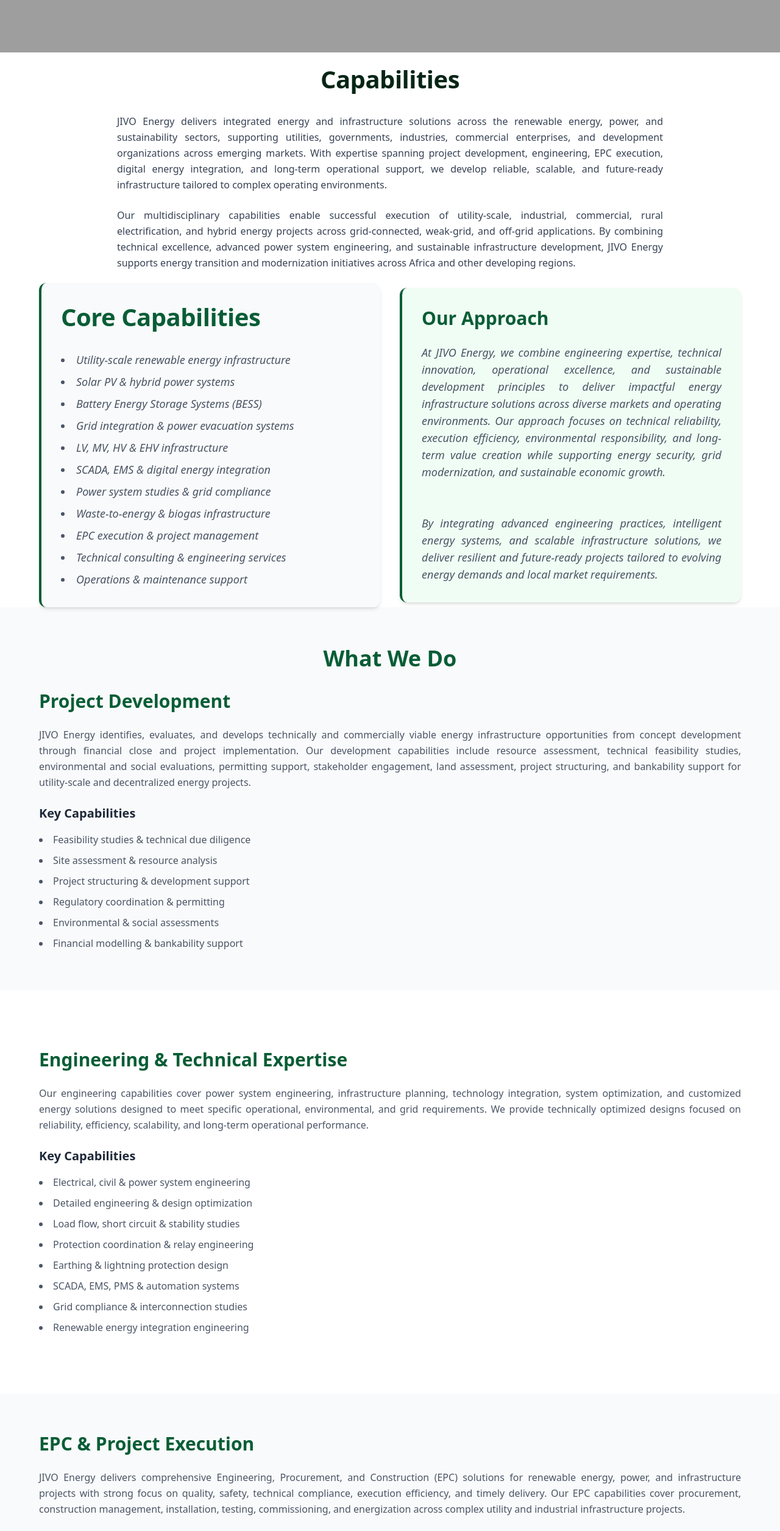
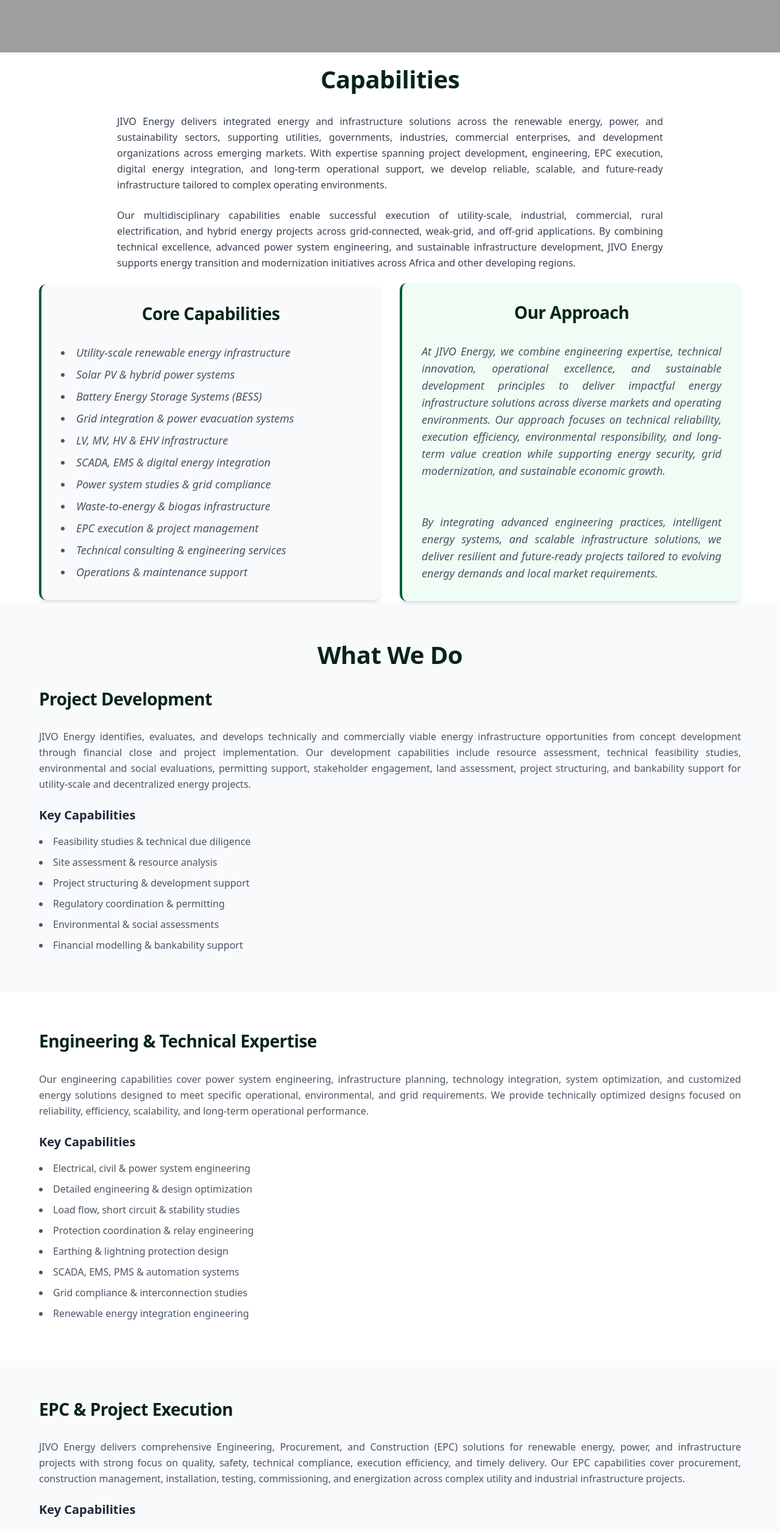
Before and after one commit to nchugh06/jivoenergy-main, a Next.js app: page /capabilities in a window 1280 px wide. Shown: the part 234-2745 px from the top of the page at 61% size. Built offline with nearby package versions, Linux system fonts and the light colour scheme; grey boxes are pictures that could not be loaded.

Commit message:
Files updated

```diff
--- a/src/app/capabilities/page.tsx
+++ b/src/app/capabilities/page.tsx
@@ -56,10 +56,9 @@
       {/* Initiative Section */}
       <section>
         <div className="container mx-auto px-4">
-
           <div className="grid md:grid-cols-2 gap-8 items-center">
             <div className="bg-gray-50 p-8 rounded-xl shadow-md border-l-4 border-[#085D36]">
-                <h2 className="section-title text-[#085D36] mb-6">Core Capabilities</h2>
+              <h3 className="section-title text-center text-[#062516]">Core Capabilities</h3>
               <p className="text-gray-600 italic text-lg">
                 <ul className="list-disc list-inside space-y-2">
                   <li>Utility-scale renewable energy infrastructure</li>
@@ -77,7 +76,7 @@
               </p>
             </div>
             <div className="bg-green-50 p-8 rounded-xl shadow-md border-l-4 border-[#085D36]">
-                <h2 className="text-3xl font-bold text-[#085D36] mb-6">Our Approach</h2>
+              <h3 className="section-title text-center text-[#062516]">Our Approach</h3>
               <p className="text-gray-600 italic text-lg">
                 At JIVO Energy, we combine engineering expertise, technical innovation, operational excellence, and sustainable development principles to deliver impactful energy infrastructure solutions across diverse markets and operating environments. Our approach focuses on technical reliability, execution efficiency, environmental responsibility, and long-term value creation while supporting energy security, grid modernization, and sustainable economic growth.<br></br><br></br><br></br>
                 By integrating advanced engineering practices, intelligent energy systems, and scalable infrastructure solutions, we deliver resilient and future-ready projects tailored to evolving energy demands and local market requirements.
@@ -90,17 +89,17 @@
       {/* QHSE Section */}
       <section className="py-16 bg-gray-50">
         <div className="container mx-auto px-4">
-            <h2 className="text-3xl md:text-4xl font-bold text-[#085D36] mb-8 text-center">
+          <h2 className="section-title text-center text-[#062516] mb-10 mx-auto max-w-2xl">
             What We Do
           </h2>
           <div className="flex flex-col md:flex-row items-center gap-12">
 
             <div className="w-full">
-              <h3 className="text-3xl font-bold text-[#085D36] mb-6">Project Development</h3>
+              <h3 className="section-title text-[#062516]">Project Development</h3>
               <p className="text-gray-600 leading-relaxed mb-6">
                 JIVO Energy identifies, evaluates, and develops technically and commercially viable energy infrastructure opportunities from concept development through financial close and project implementation. Our development capabilities include resource assessment, technical feasibility studies, environmental and social evaluations, permitting support, stakeholder engagement, land assessment, project structuring, and bankability support for utility-scale and decentralized energy projects.
               </p>
-              <h4 className="text-xl font-semibold text-gray-800 mb-4">Key Capabilities</h4>
+              <h4 className="text-xl font-bold text-gray-800 mb-4">Key Capabilities</h4>
               <p className="text-gray-600 leading-relaxed">
                 <ul className="list-disc list-inside space-y-2">
                   <li>Feasibility studies & technical due diligence</li>
@@ -117,16 +116,15 @@
       </section>
 
       {/* Social Responsibility Section */}
-      <section className="py-16 md:py-24">
+      <section className="py-16">
         <div className="container mx-auto px-4">
           <div className="flex flex-col md:flex-row-reverse items-center gap-12">
-
             <div className="w-full">
-              <h2 className="text-3xl font-bold text-[#085D36] mb-6">Engineering & Technical Expertise</h2>
+              <h3 className="section-title text-[#062516]">Engineering & Technical Expertise</h3>
               <p className="text-gray-600 leading-relaxed mb-6">
                 Our engineering capabilities cover power system engineering, infrastructure planning, technology integration, system optimization, and customized energy solutions designed to meet specific operational, environmental, and grid requirements. We provide technically optimized designs focused on reliability, efficiency, scalability, and long-term operational performance.
               </p>
-              <h3 className="text-xl font-semibold text-gray-800 mb-4">Key Capabilities</h3>
+              <h4 className="text-xl font-bold text-gray-800 mb-4">Key Capabilities</h4>
               <p className="text-gray-600 leading-relaxed">
                 <ul className="list-disc list-inside space-y-2">
                   <li>Electrical, civil & power system engineering</li>
@@ -149,11 +147,11 @@
         <div className="container mx-auto px-4">
           <div className="flex flex-col md:flex-row items-center gap-12">
             <div className="w-full">
-            <h2 className="text-3xl font-bold text-[#085D36] mb-6">EPC & Project Execution</h2>
+              <h3 className="section-title text-[#062516]">EPC & Project Execution</h3>
               <p className="text-gray-600 leading-relaxed mb-6">
                 JIVO Energy delivers comprehensive Engineering, Procurement, and Construction (EPC) solutions for renewable energy, power, and infrastructure projects with strong focus on quality, safety, technical compliance, execution efficiency, and timely delivery. Our EPC capabilities cover procurement, construction management, installation, testing, commissioning, and energization across complex utility and industrial infrastructure projects.
               </p>
-              <h3 className="text-3xl font-bold text-[#085D36] mb-6">Key Capabilities</h3>
+              <h4 className="text-xl font-bold text-gray-800 mb-4">Key Capabilities</h4>
               <p className="text-gray-600 leading-relaxed">
                 <ul className="list-disc list-inside space-y-2">
                   <li>End-to-end EPC project delivery</li>
@@ -170,15 +168,15 @@
         </div>
       </section>
 
-      <section className="py-16 md:py-24">
+      <section className="py-16">
         <div className="container mx-auto px-4">
           <div className="flex flex-col md:flex-row-reverse items-center gap-12">
             <div className="w-full">
-              <h2 className="text-3xl font-bold text-[#085D36] mb-6">Energy Infrastructure Integration</h2>
+              <h3 className="section-title text-[#062516]">Energy Infrastructure Integration</h3>
               <p className="text-gray-600 leading-relaxed mb-6">
                 We specialize in integrating renewable energy systems with utility infrastructure, transmission networks, substations, and industrial power systems to improve grid stability, power quality, operational efficiency, and long-term energy reliability. Our expertise includes grid modernization, power evacuation systems, intelligent substations, and advanced digital integration technologies.
               </p>
-              <h3 className="text-xl font-semibold text-gray-800 mb-4">Key Capabilities</h3>
+              <h4 className="text-xl font-bold text-gray-800 mb-4">Key Capabilities</h4>
               <p className="text-gray-600 leading-relaxed">
                 <ul className="list-disc list-inside space-y-2">
                   <li>Grid integration & synchronization</li>
@@ -199,11 +197,11 @@
         <div className="container mx-auto px-4">
           <div className="flex flex-col md:flex-row items-center gap-12">
             <div className="w-full">
-            <h2 className="text-3xl font-bold text-[#085D36] mb-6">Sustainable & Future-Ready Solutions</h2>
+              <h3 className="section-title text-[#062516]">Sustainable & Future-Ready Solutions</h3>
               <p className="text-gray-600 leading-relaxed mb-6">
                 JIVO Energy develops sustainable infrastructure solutions supporting clean energy transition, resource optimization, carbon reduction, and circular economy initiatives. Our approach combines renewable energy technologies, intelligent infrastructure, and environmentally responsible engineering practices to deliver resilient and future-ready energy ecosystems.
               </p>
-              <h3 className="text-3xl font-bold text-[#085D36] mb-6">Key Capabilities</h3>
+              <h4 className="text-xl font-bold text-gray-800 mb-4">Key Capabilities</h4>
               <p className="text-gray-600 leading-relaxed">
                 <ul className="list-disc list-inside space-y-2">
                   <li>Battery Energy Storage Systems (BESS)</li>
@@ -220,15 +218,15 @@
         </div>
       </section>
 
-      <section className="py-16 md:py-24">
+      <section className="py-16">
         <div className="container mx-auto px-4">
           <div className="flex flex-col md:flex-row-reverse items-center gap-12">
             <div className="w-full">
-              <h2 className="text-3xl font-bold text-[#085D36] mb-6">Operations & Maintenance</h2>
+              <h3 className="section-title text-[#062516]">Operations & Maintenance</h3>
               <p className="text-gray-600 leading-relaxed mb-6">
                 We provide comprehensive operations and maintenance services focused on maximizing asset performance, operational availability, energy yield, equipment reliability, and lifecycle value. Our O&M services combine preventive maintenance, condition monitoring, diagnostics, and digital performance analytics to support long-term operational excellence.
               </p>
-              <h3 className="text-xl font-semibold text-gray-800 mb-4">Key Capabilities</h3>
+              <h4 className="text-xl font-bold text-gray-800 mb-4">Key Capabilities</h4>
               <p className="text-gray-600 leading-relaxed">
                 <ul className="list-disc list-inside space-y-2">
                   <li>Preventive & corrective maintenance</li>
@@ -244,9 +242,6 @@
           </div>
         </div>
       </section>
-
-
-
       <Footer />
     </main>
   );
--- a/src/app/projects/page.tsx
+++ b/src/app/projects/page.tsx
@@ -192,7 +192,7 @@
           <div>
             <div className="py-8 px-2">
                 <div>
-                    <h2 className="section-title text-[#062516] mb-2 text-center">Project Portfolio</h2>
+                    <h2 className="section-title text-center text-[#062516] mb-10 mx-auto max-w-2xl">Project Portfolio</h2>
                     <h6 className="text-black font-bold uppercase text-[10px] tracking-widest opacity-60 text-center">Showing {allProjects.length} projects across Africa</h6>
                 </div>
             </div>
```
Also changed, not shown: src/app/careers/page.tsx (+9 -9 lines). Lines whose indentation alone changed are shown as unchanged.
